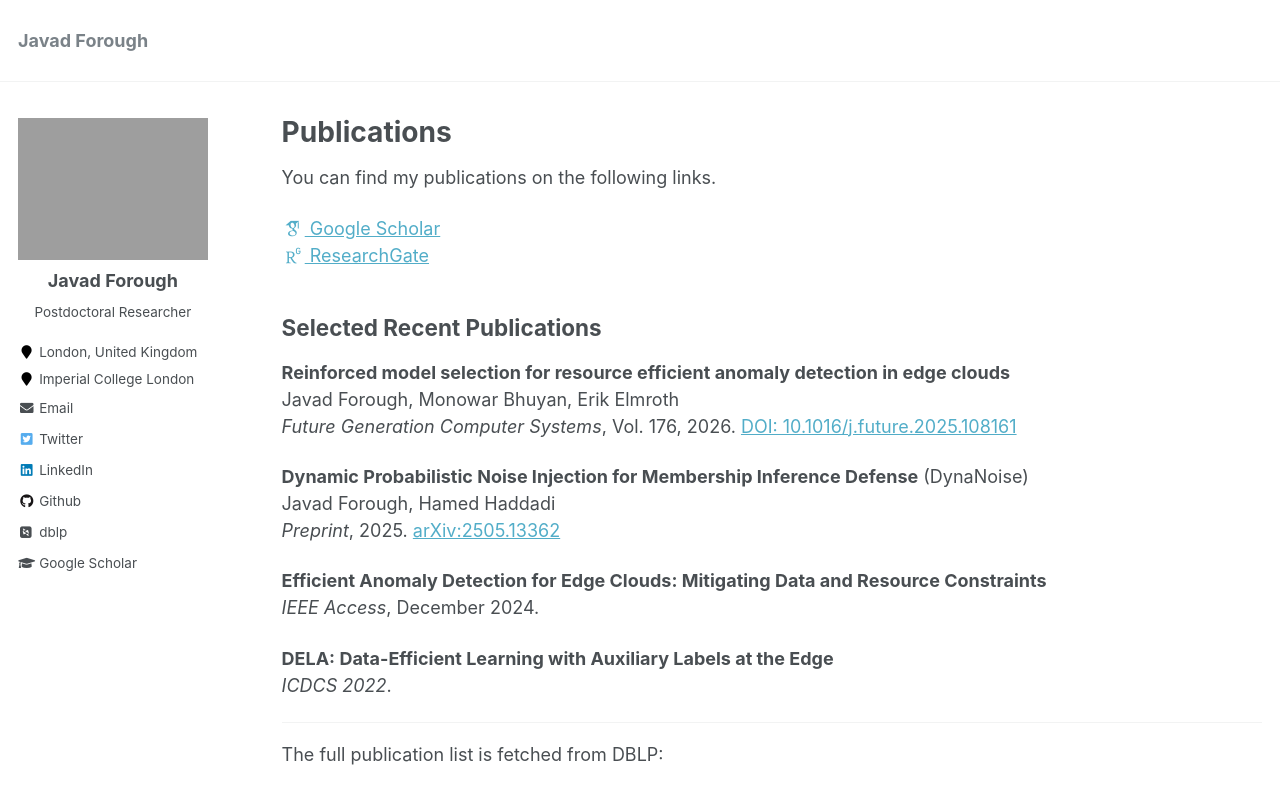
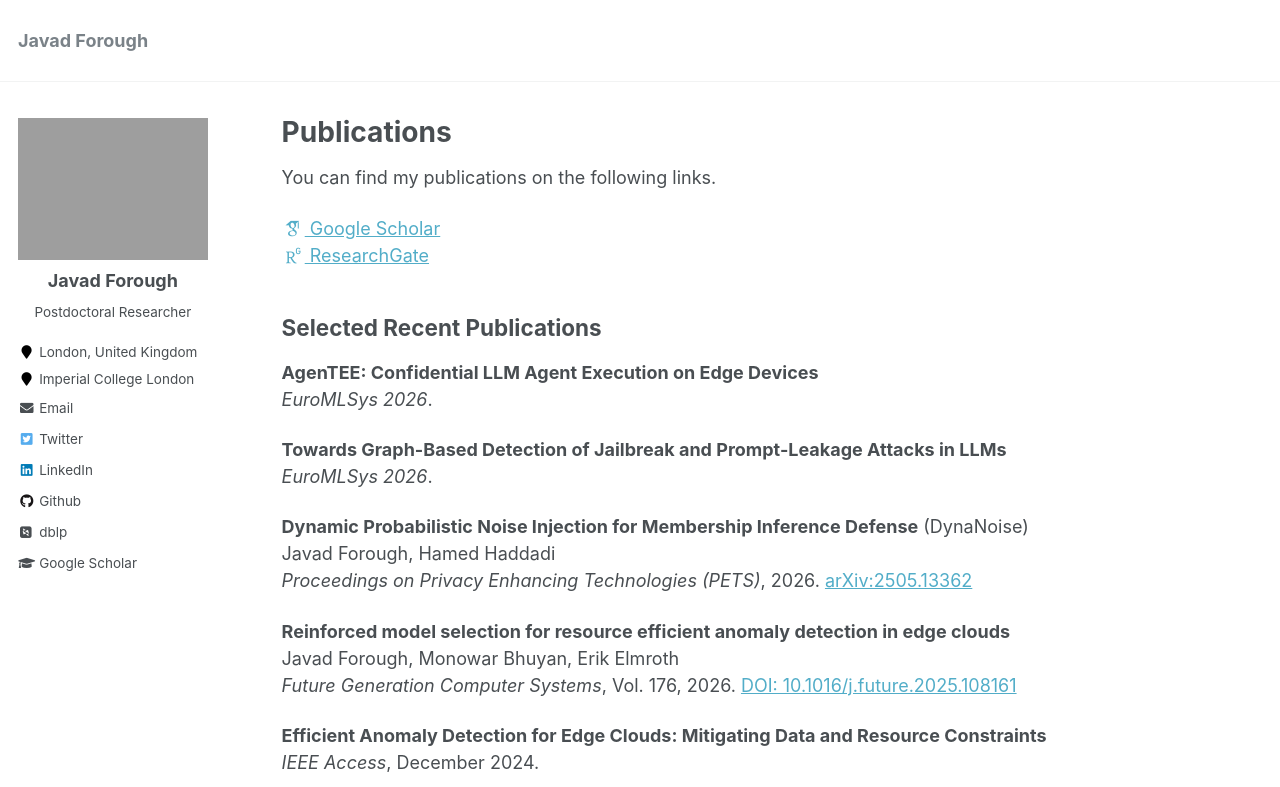
Before and after one commit to Javad-Forough/Javad-Forough.github.io, a Jekyll site: the page built from _pages/publications.md, in a window 1280 px wide and 1304 px high, cut to the strip 0-787 px from the top of the window. Built offline with Jekyll 4.4.1, drawn with Linux system fonts in a browser that asks for light colours; some web fonts are replaced.

Commit message:
Update website

```diff
--- a/_pages/publications.md
+++ b/_pages/publications.md
@@ -15,13 +15,19 @@ You can find my publications on the following links.
 
 ## Selected Recent Publications
 
+**AgenTEE: Confidential LLM Agent Execution on Edge Devices**
+*EuroMLSys 2026*.
+
+**Towards Graph-Based Detection of Jailbreak and Prompt-Leakage Attacks in LLMs**
+*EuroMLSys 2026*.
+
+**Dynamic Probabilistic Noise Injection for Membership Inference Defense** (DynaNoise)
+Javad Forough, Hamed Haddadi
+*Proceedings on Privacy Enhancing Technologies (PETS)*, 2026. [arXiv:2505.13362](https://arxiv.org/abs/2505.13362)
+
 **Reinforced model selection for resource efficient anomaly detection in edge clouds**
 Javad Forough, Monowar Bhuyan, Erik Elmroth
 *Future Generation Computer Systems*, Vol. 176, 2026. [DOI: 10.1016/j.future.2025.108161](https://doi.org/10.1016/j.future.2025.108161)
-
-**Dynamic Probabilistic Noise Injection for Membership Inference Defense** (DynaNoise)
-Javad Forough, Hamed Haddadi
-*Preprint*, 2025. [arXiv:2505.13362](https://arxiv.org/abs/2505.13362)
 
 **Efficient Anomaly Detection for Edge Clouds: Mitigating Data and Resource Constraints**
 *IEEE Access*, December 2024.
```
Also changed, not shown: _pages/about.md (+3 -3 lines).
